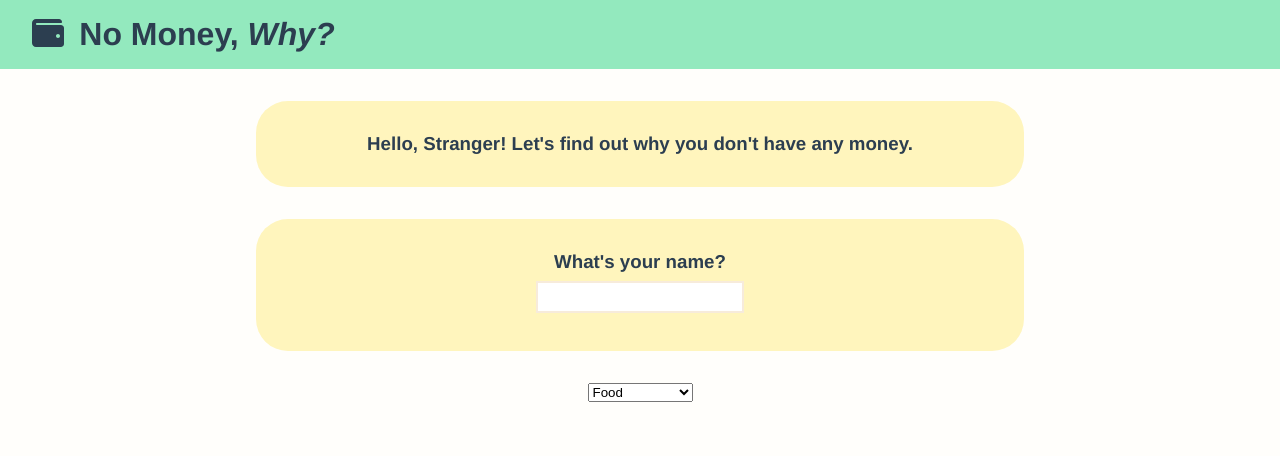
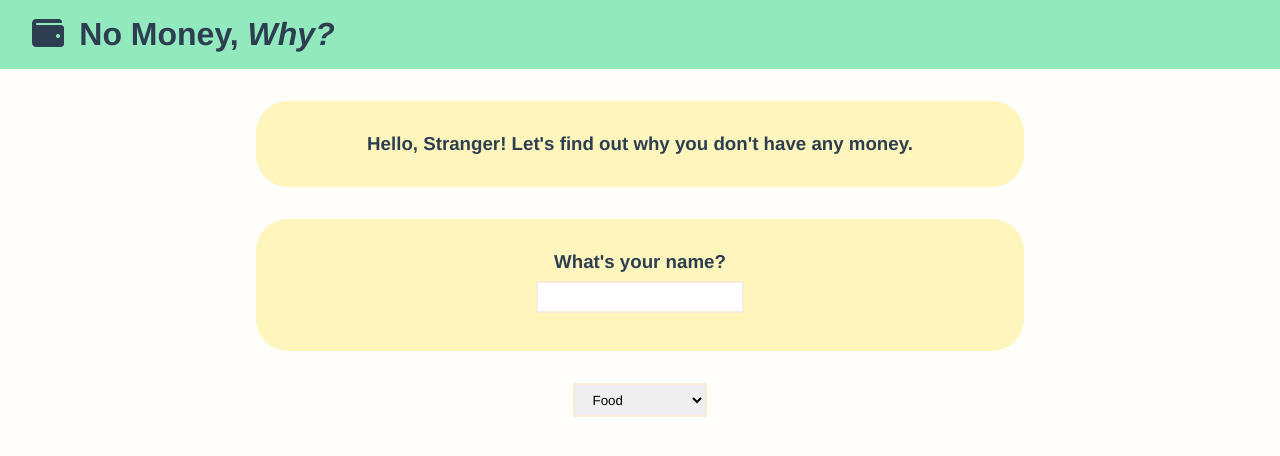
Before and after one commit to debjeanlee/nomoneywhy, a Vue app: page / in a window 1280 px wide. Shown: the top 456 px of the page. Built offline with nearby package versions, Linux system fonts and the light colour scheme.

Commit message:
dropdown style - fix option styling

```diff
--- a/src/assets/css/general.scss
+++ b/src/assets/css/general.scss
@@ -31,6 +31,16 @@ input {
   }
 }
 
+select {
+  font-family: Avenir, Helvetica, Arial, sans-serif;
+  padding: 0.5em 1em;
+  border: 2px solid $cream;
+
+  &:focus {
+    outline: none;
+  }
+}
+
 // error message on forms
 .error {
   font-size: 0.9em;
--- a/src/components/body/expenses/ExpenseList.vue
+++ b/src/components/body/expenses/ExpenseList.vue
@@ -17,8 +17,6 @@ import getCategories from '../../../functions/getCategories'
 
             return { categories, selectedCategory }
         }
-
-
     }
 </script>
 
```
